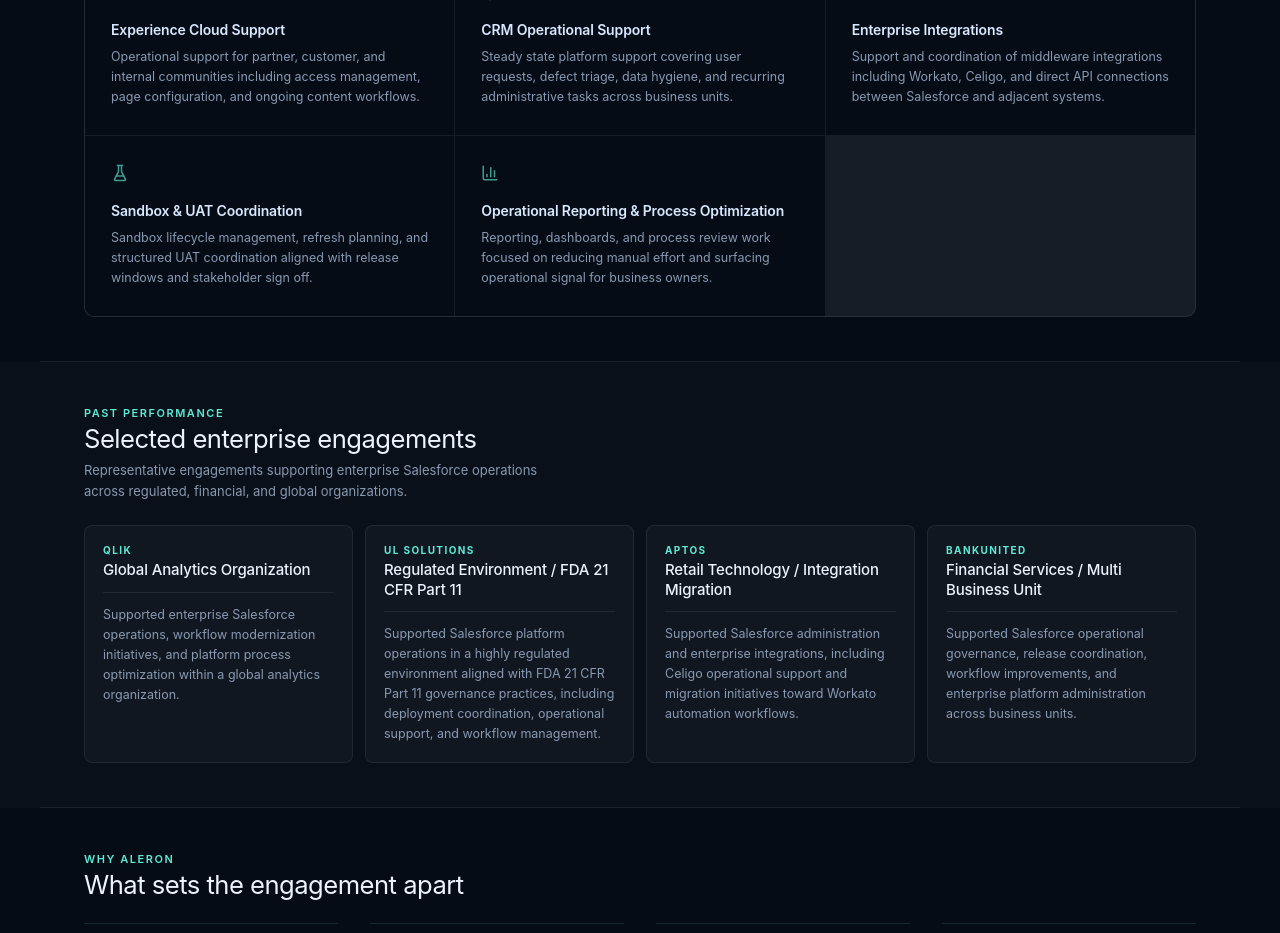
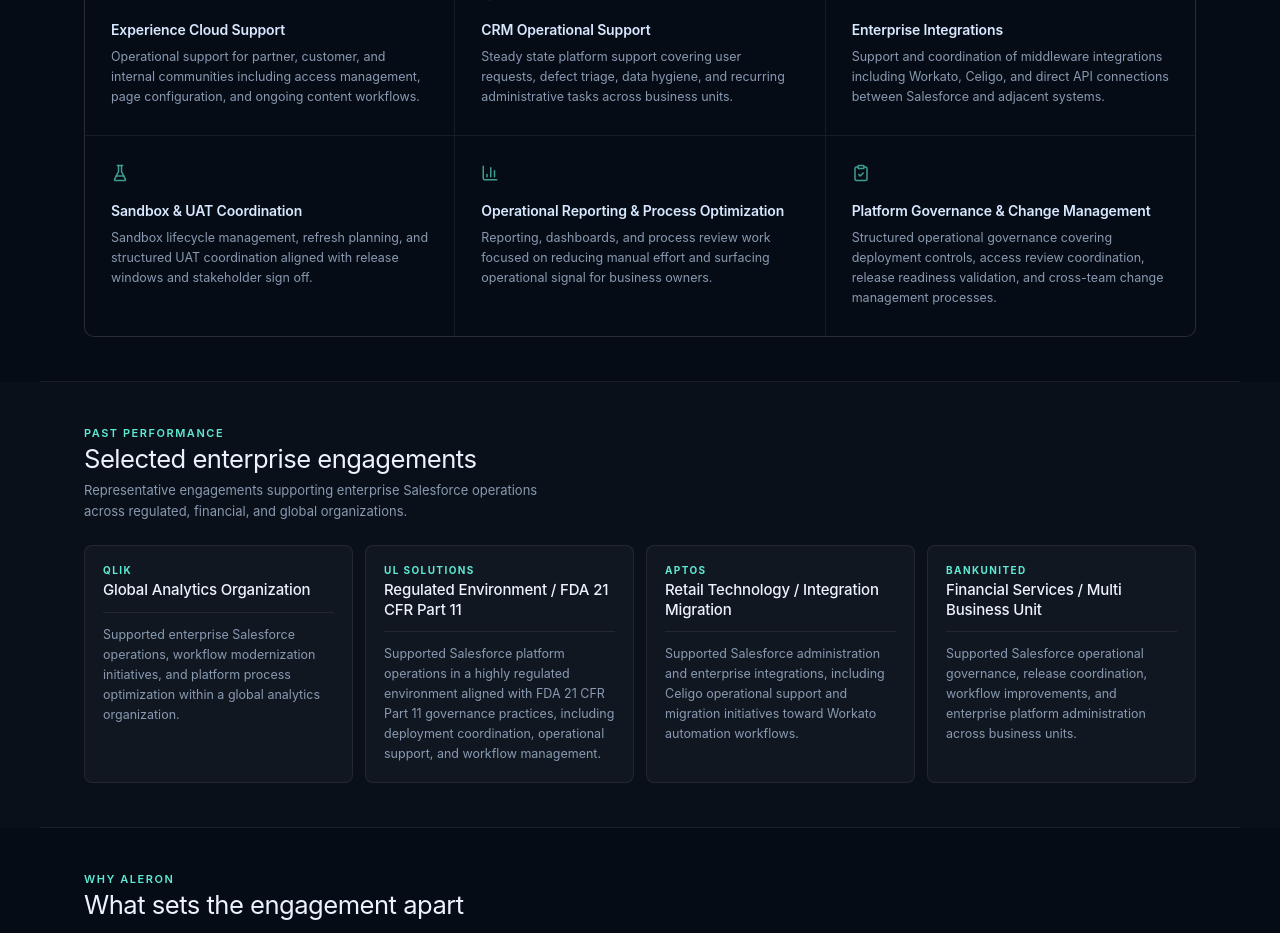
Before and after one commit to aleronsystems/website, a Next.js app: page /government in a window 1280 px wide. Shown: the part 1320-2253 px from the top of the page. Built offline with nearby package versions, Linux system fonts and the light colour scheme.

Commit message:
Update page.tsx

```diff
--- a/app/government/page.tsx
+++ b/app/government/page.tsx
@@ -15,6 +15,7 @@ import {
   Cable,
   FlaskConical,
   BarChart3,
+  ClipboardCheck,
 } from 'lucide-react';
 
 // ─── Animation Variants ───────────────────────────────────────────────────────
@@ -107,6 +108,12 @@ const capabilities = [
     title: 'Operational Reporting & Process Optimization',
     description:
       'Reporting, dashboards, and process review work focused on reducing manual effort and surfacing operational signal for business owners.',
+  },
+  {
+    icon: <ClipboardCheck size={18} />,
+    title: 'Platform Governance & Change Management',
+    description:
+      'Structured operational governance covering deployment controls, access review coordination, release readiness validation, and cross-team change management processes.',
   },
 ];
 
@@ -456,12 +463,16 @@ export default function GovernmentPage() {
         /* ── CAPABILITIES (matches services-grid) ── */
         .caps-grid {
           display: grid;
-          grid-template-columns: repeat(auto-fit, minmax(280px, 1fr));
+          grid-template-columns: repeat(3, 1fr);
           gap: 1px;
           background: var(--border);
           border: 1px solid var(--border);
           border-radius: 10px;
           overflow: hidden;
+        }
+        /* 9 cards = 3x3. Skip 2-col to avoid orphan; collapse to single column on narrow viewports. */
+        @media (max-width: 720px) {
+          .caps-grid { grid-template-columns: 1fr; }
         }
         .cap-item {
           background: var(--bg);
```
